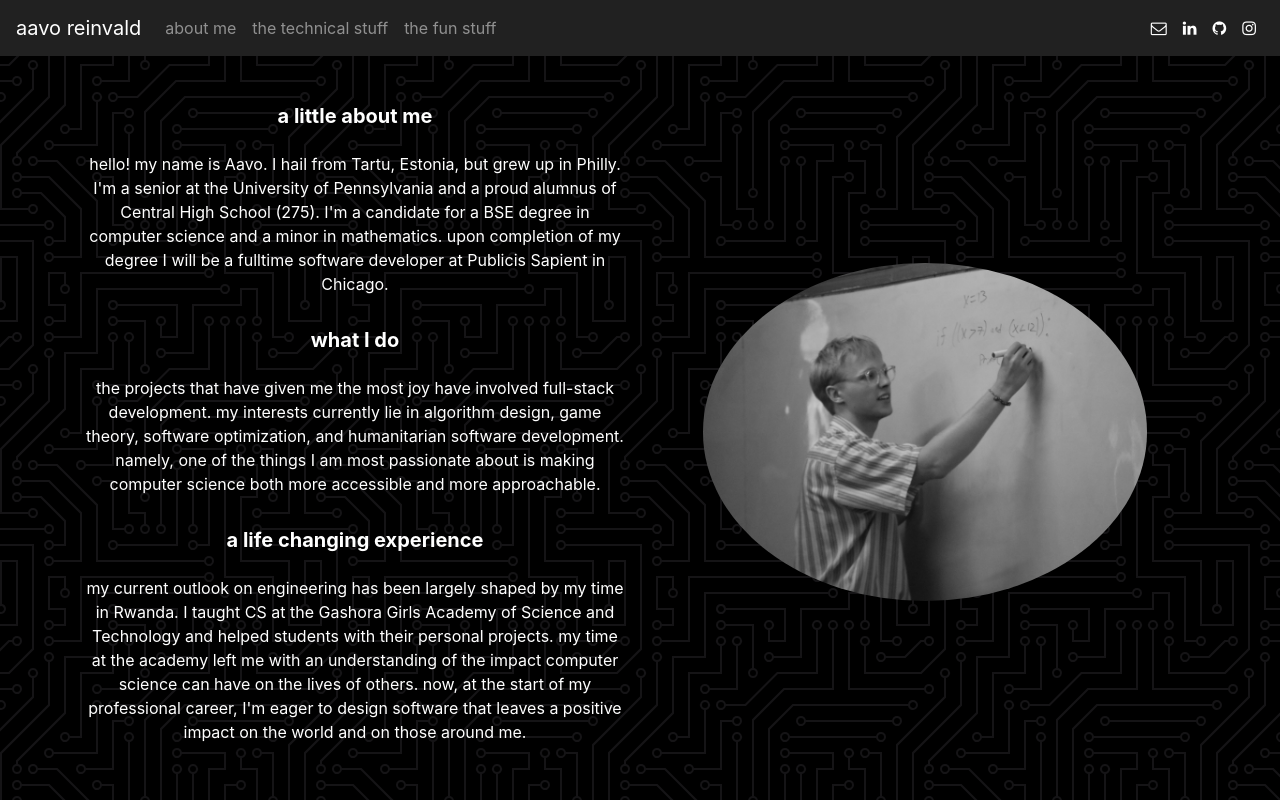
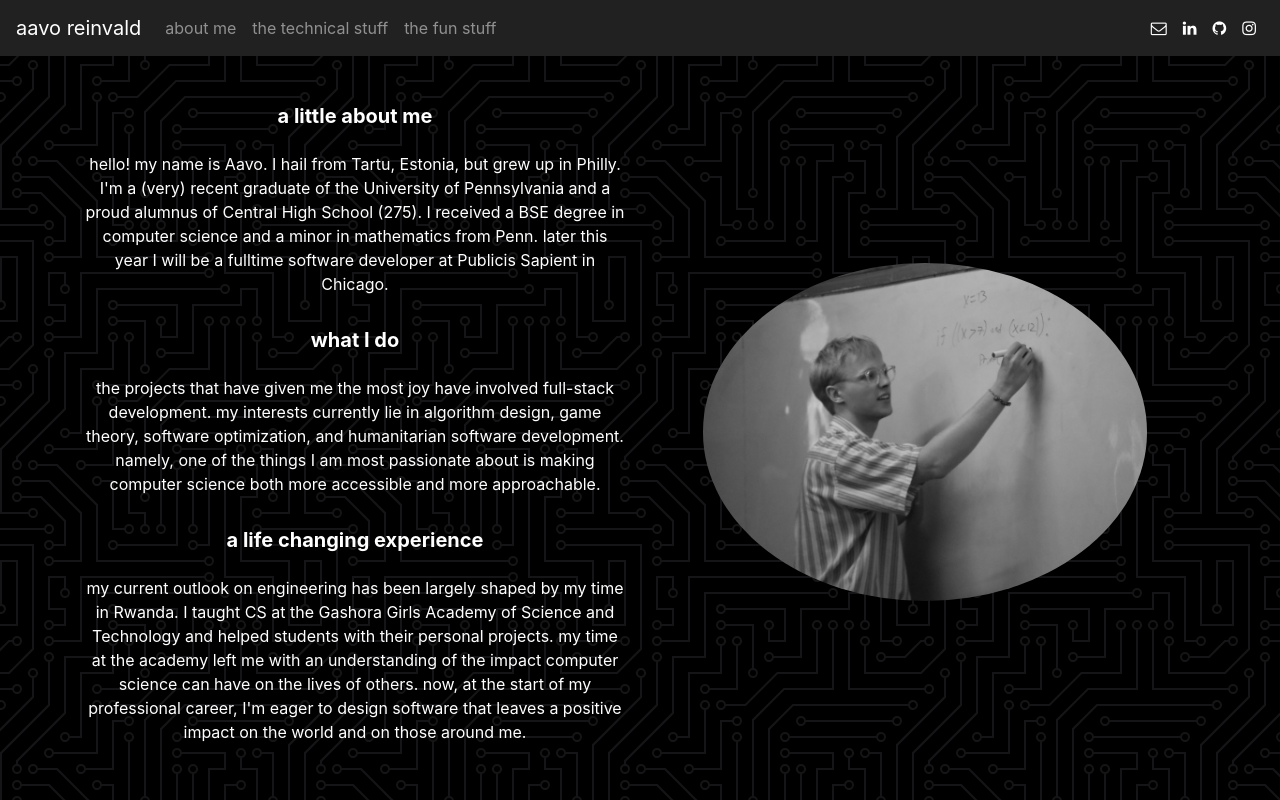
Before and after one commit to reinvald/react-gh-pages, a React (Create React App) app: page / in a window 1280 px wide. Built offline with nearby package versions, Linux system fonts and the light colour scheme.

Commit message:
updated college info and current book

```diff
--- a/src/About.js
+++ b/src/About.js
@@ -95,11 +95,11 @@ class About extends Component {
               <h1 className="mt-5 header-text">a little about me</h1>
               <p className="pt-3 main-text">
                 hello! my name is Aavo. I hail from Tartu, Estonia, but grew up
-                in Philly. I'm a senior at the University of Pennsylvania and a
-                proud alumnus of Central High School (275). I'm a candidate for
-                a BSE degree in computer science and a minor in mathematics.
-                upon completion of my degree I will be a fulltime software
-                developer at Publicis Sapient in Chicago.
+                in Philly. I'm a (very) recent graduate of the University of
+                Pennsylvania and a proud alumnus of Central High School (275). I
+                received a BSE degree in computer science and a minor in
+                mathematics from Penn. later this year I will be a fulltime
+                software developer at Publicis Sapient in Chicago.
               </p>
               <h1 className="pt-3 header-text">what I do</h1>
               <p className="pt-3 main-text">
--- a/src/Fun.js
+++ b/src/Fun.js
@@ -115,7 +115,8 @@ class Fun extends Component {
                 a Mockingbird by Harper Lee (didn't read it in high school!),
                 The Splendid and the Vile by Erik Larson, Born a Crime by Trevor
                 Noah, J Dilla's Donuts by Jordan Ferguson, and On the Road by
-                Jack Kerouac.
+                Jack Kerouac. I am currently reading Confessions of a Mask by
+                Yukio Mishima.
               </p>
               <h1 className="pt-3 header-text">film</h1>
               <p className="pt-3 main-text">
--- a/src/Technical.js
+++ b/src/Technical.js
@@ -90,15 +90,14 @@ class Technical extends Component {
             <Col lg={true}>
               <h1 className="mt-5 header-text">education</h1>
               <p className="pt-3 main-text">
-                I'm a senior and a candidate for a BSE in computer science with
-                a minor in mathematics from the University of Pennsylvania. some
-                of my relevant coursework includes Algorithmic Game Theory,
-                Computer Architecture, Operating Systems, Data Structures and
-                Algorithms, Scalable and Cloud Computing, Databases and
-                Information Systems, Software Design, Discrete Mathematics,
-                Number Theory, as well as Automata, Computability, and
-                Complexity. I also hold a BA degree from the Central High School
-                of Philadelphia.
+                I recently graduated with a BSE in computer science with a minor
+                in mathematics from the University of Pennsylvania. some of my
+                relevant coursework includes Algorithmic Game Theory, Computer
+                Architecture, Operating Systems, Data Structures and Algorithms,
+                Scalable and Cloud Computing, Databases and Information Systems,
+                Software Design, Discrete Mathematics, Number Theory, as well as
+                Automata, Computability, and Complexity. I also hold a BA degree
+                from the Central High School of Philadelphia.
               </p>
               <h1 className="pt-3 header-text">technical skills</h1>
               <p className="pt-3 main-text">
@@ -120,8 +119,9 @@ class Technical extends Component {
                 for language models (namely OpenAI's GPT2) to be exploited to
                 create malicious product reviews. I am spending much of my time
                 in quarantine working on a handful of simple Python projects to
-                get more comfortable with the language. upon graduating, I'll be
-                a full-time software developer at Publicis Sapient in Chicago.
+                get more comfortable with the language. later this year I will
+                be a full-time software developer at Publicis Sapient in
+                Chicago.
               </p>
               <p className="pt-3 main-text">
                 <i>complete resume available upon request.</i>
```
